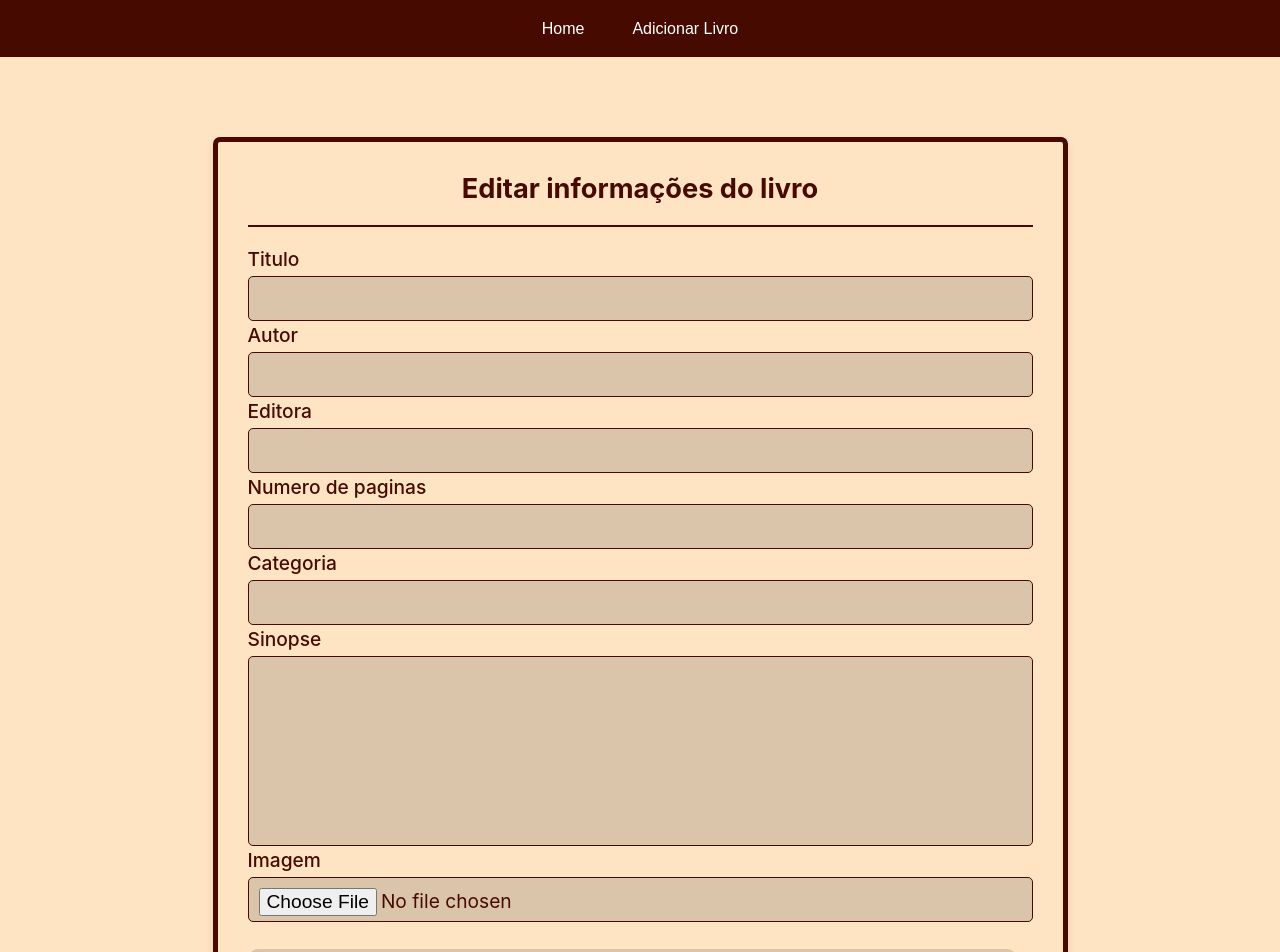
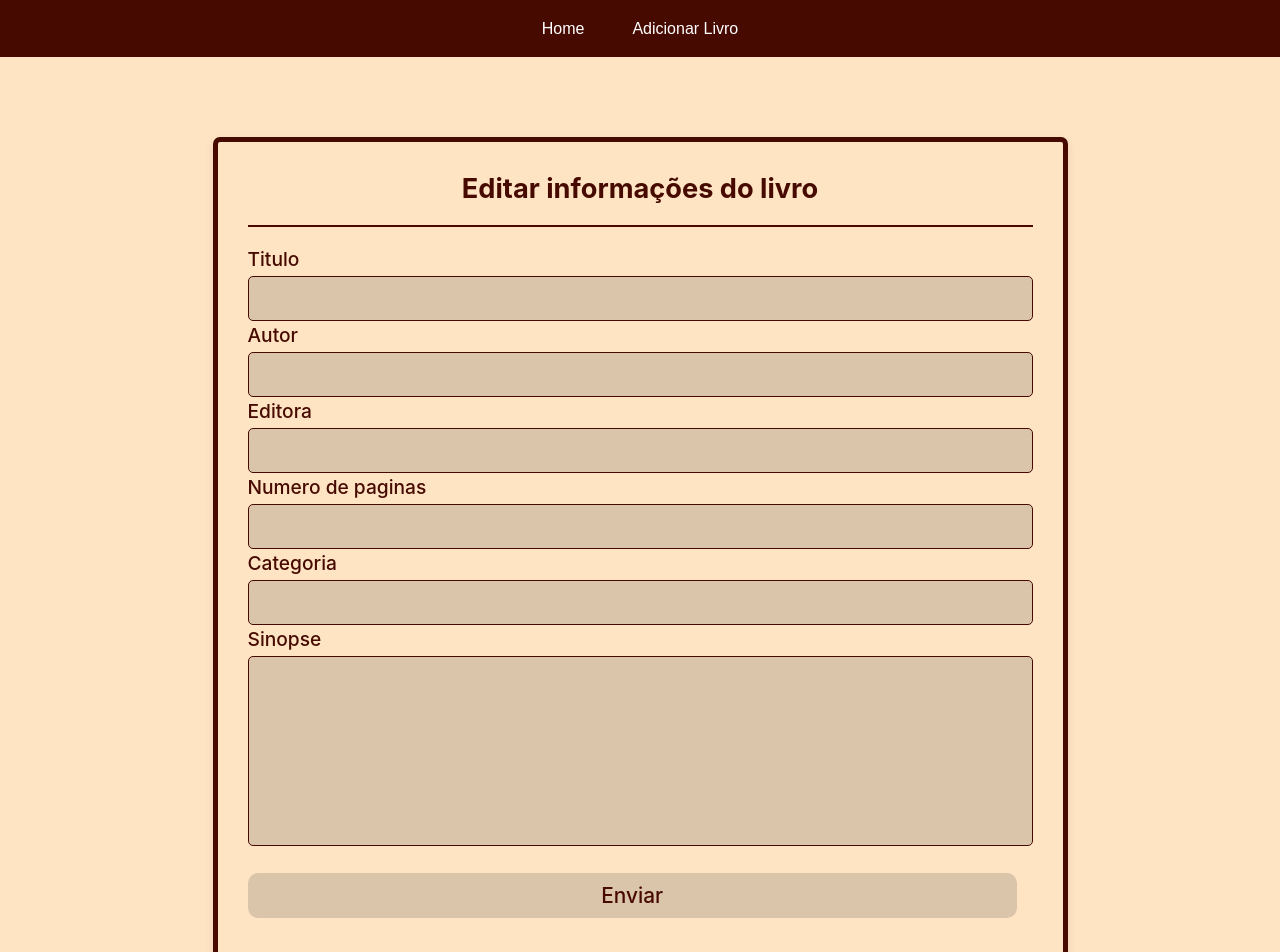
Before and after one commit to mathelenoo/React_ExercicioGrupoFinal, a React (Vite) app in the folder react-trabalho-final/: page /editar/1 in a window 1280 px wide. Shown: the top 952 px of the page. Built offline with nearby package versions, Linux system fonts and the light colour scheme; no server answers.

Commit message:
Fix: Ajuste no edit

```diff
--- a/react-trabalho-final/src/pages/Editar/index.jsx
+++ b/react-trabalho-final/src/pages/Editar/index.jsx
@@ -66,31 +66,14 @@ function Editar() {
       .catch(() => console.log("Erro na requisição!"));
   }, []);
 
-  const addPost = (data) => {
-    const formData = new FormData();
-    if (image) {
-      const file = new Blob([image], {
-        type: image.type,
-      });
-      formData.append("file", file);
-    }
-    formData.append(
-      "livro",
-      new Blob([JSON.stringify({ ...data, imagemUrl: livro.imagemUrl })], { type: "application/json" })
-    );
-
+  const addPost = (data) =>
     axios
-      .put(`http://localhost:8080/livros/${id}`, formData, {
-        headers: {
-          "Content-Type": "multipart/form-data",
-        },
-      })
+      // .put(`http://localhost:8080/livros/${id}`)
+      .put(`https://6662522a62966e20ef0839e2.mockapi.io/livros/${id}`, data)
       .then(() => {
         navigate("/");
       })
       .catch(() => console.log("Falha na requisição"));
-  };
-
 
   const {
     register,
@@ -154,23 +137,18 @@ function Editar() {
               />
               <p className="Error-message">{errors.sinopse?.message}</p>
 
-              <div>
+              {/* <div>
                 <label>Imagem</label>
                 <input
-    id="image"
                   type="file"
                   accept="image/*"
                   onChange={(e) => handleImageChange(e)}
                   onClick={(e) => {
                     e.target.value = null;
                   }}
-    {...register("image")}
                 />
                 <p className="Error-message">{errors.imagem?.message}</p>
-  {livro.imagemUrl && (
-    <img src={livro.imagemUrl} alt="Imagem do Livro" />
-  )}
-</div>
+              </div> */}
 
               <div className="cardInfos">
                 <button type="submit">Enviar</button>
```
Lines whose indentation alone changed are shown as unchanged.
